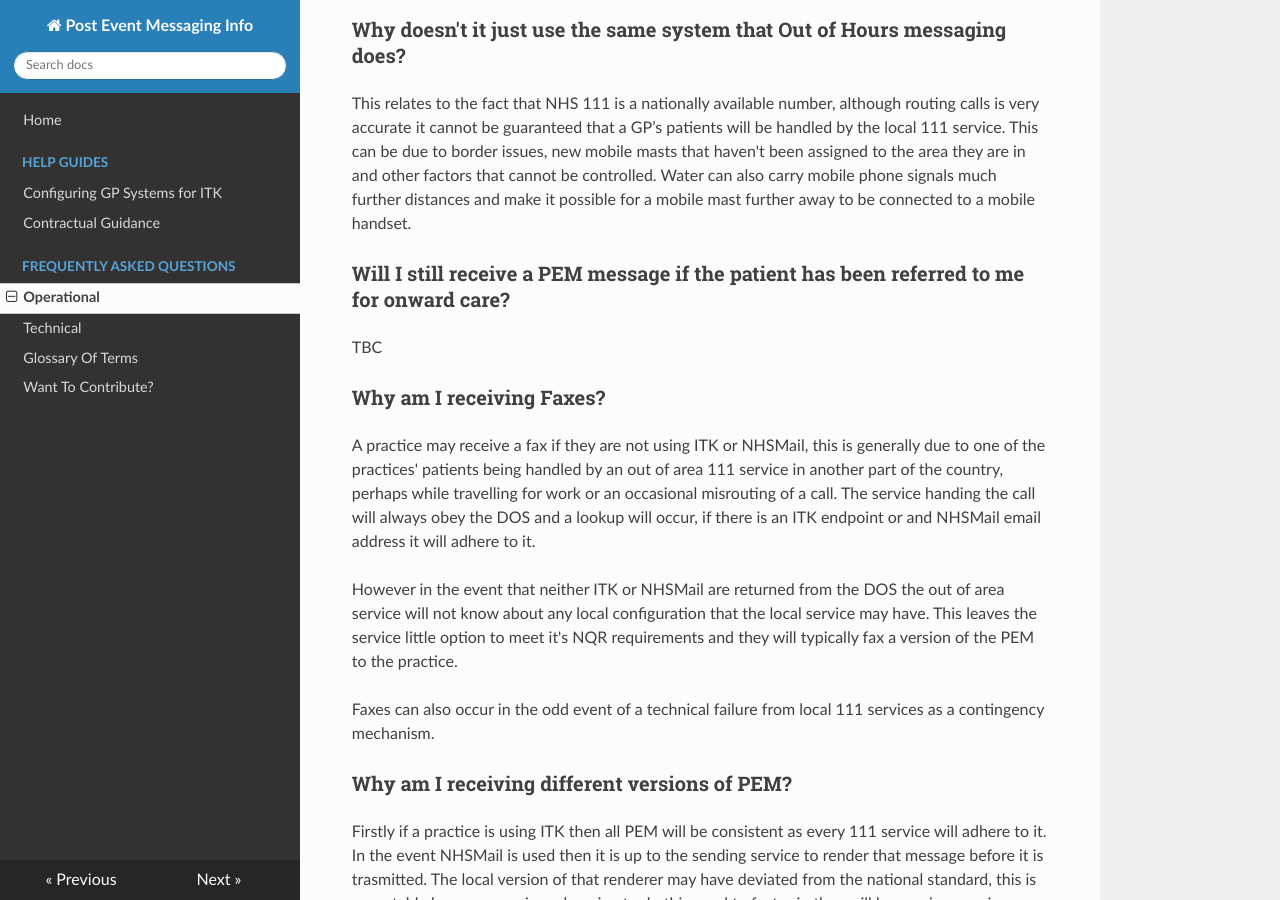
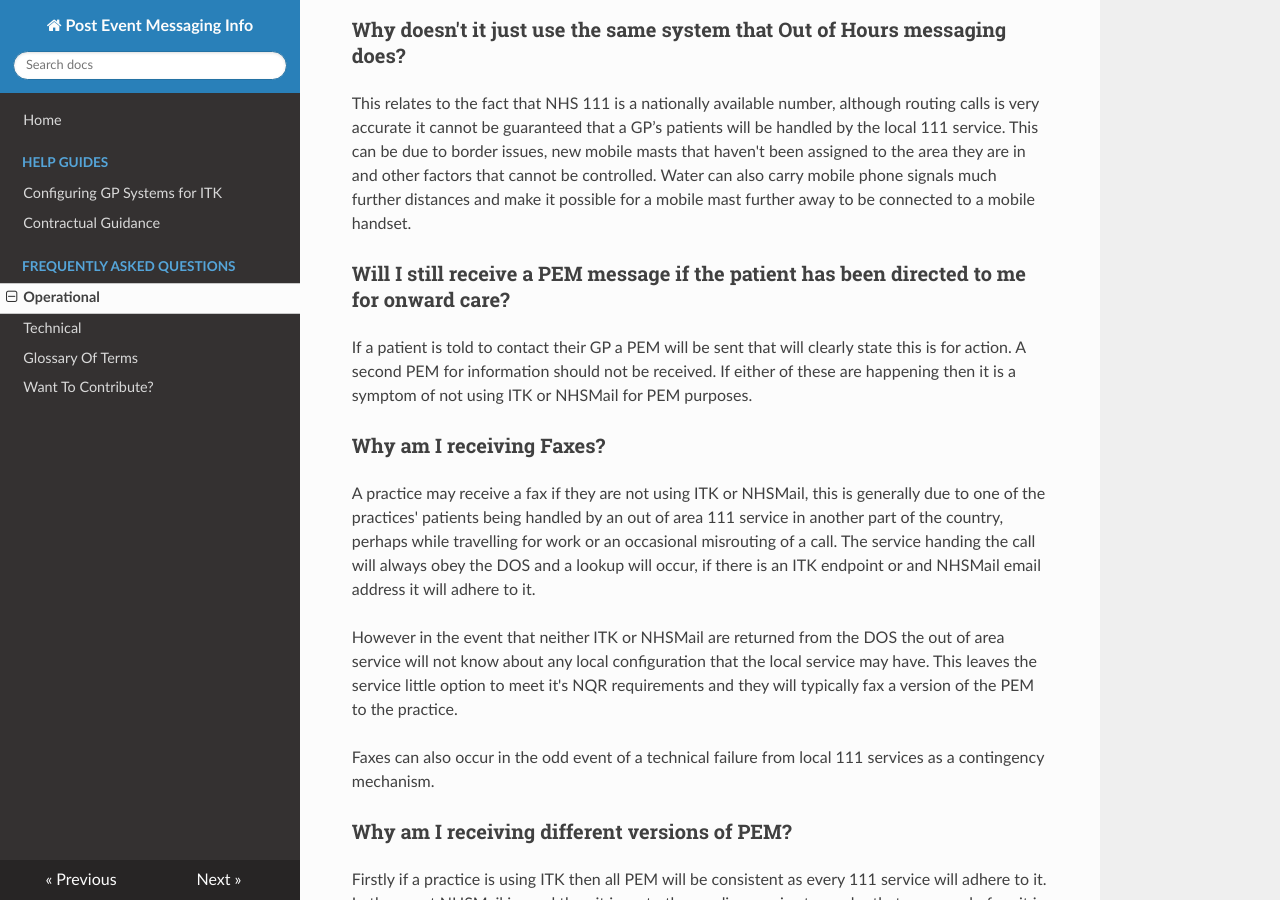
Before and after one commit to lexijax/posteventmessaginginfo, an MkDocs documentation site: the page built from docs/operational_faq.md, in a window 1280 px wide and 900 px high, scrolled down 853 px. Built offline with MkDocs 1.6.1, drawn with Linux system fonts in a browser that asks for light colours; nearby versions of some CDN libraries; old or Windows-style settings are respelled for this version of MkDocs.

Commit message:
Added onward care section to the operational faq
The onward care section of the operational faq has a section relating to onward
referrals to GP. We don't call them referrals as they are not actually referral
messages but more of a notification of sign posting. This is to ensure primacy
is not transferred to the GP which is a major concern for them.

```diff
--- a/docs/operational_faq.md
+++ b/docs/operational_faq.md
@@ -29,8 +29,9 @@ This list is reviewed as part of each NHS Pathways version release by the Region
 This relates to the fact that NHS 111 is a nationally available number, although routing calls is very accurate it cannot be guaranteed that a GP’s patients will be handled by the local 111 service. This can be due to border issues, new mobile masts that haven't been assigned to the area they are in and other factors that cannot be controlled. Water can also carry mobile phone signals much further distances and make it possible for a mobile mast further away to be connected to a mobile handset.
 
 
-### Will I still receive a PEM message if the patient has been referred to me for onward care?
-TBC
+### Will I still receive a PEM message if the patient has been directed to me for onward care?
+
+If a patient is told to contact their GP a PEM will be sent that will clearly state this is for action. A second PEM for information should not be received. If either of these are happening then it is a symptom of not using ITK or NHSMail for PEM purposes.
 
 ### Why am I receiving Faxes?
 
```
